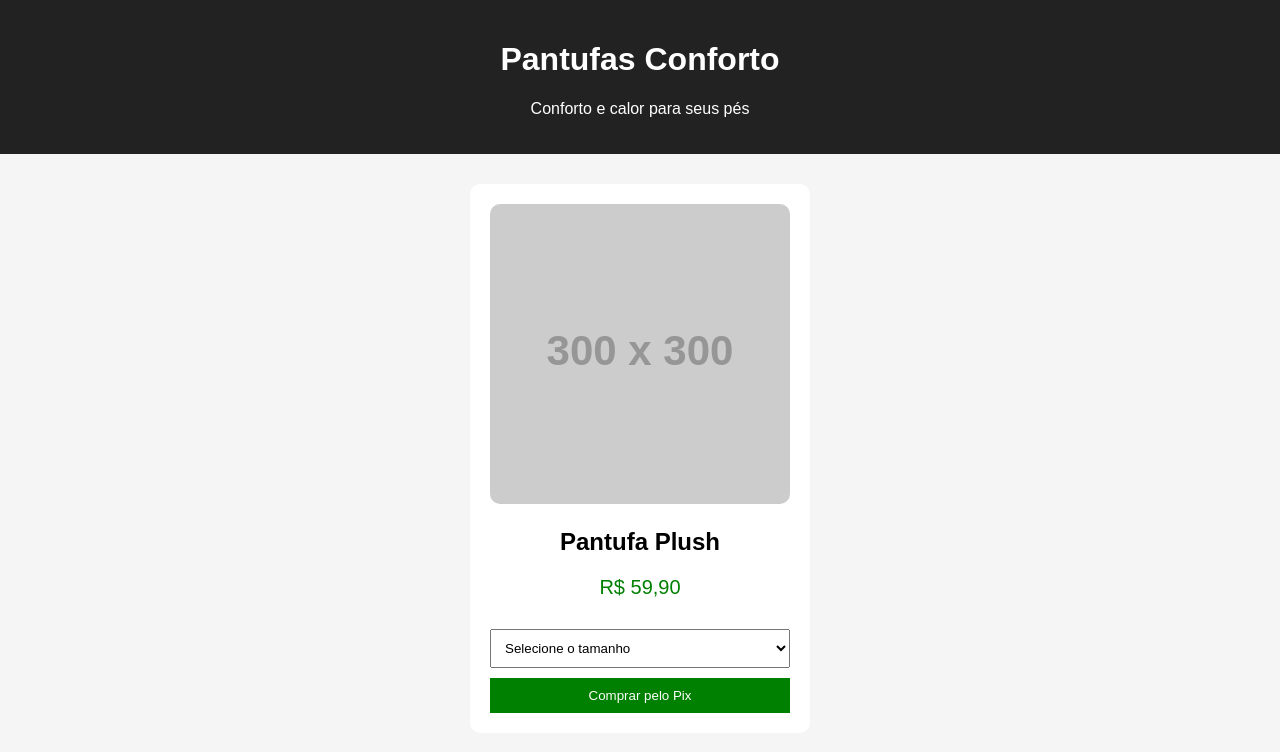
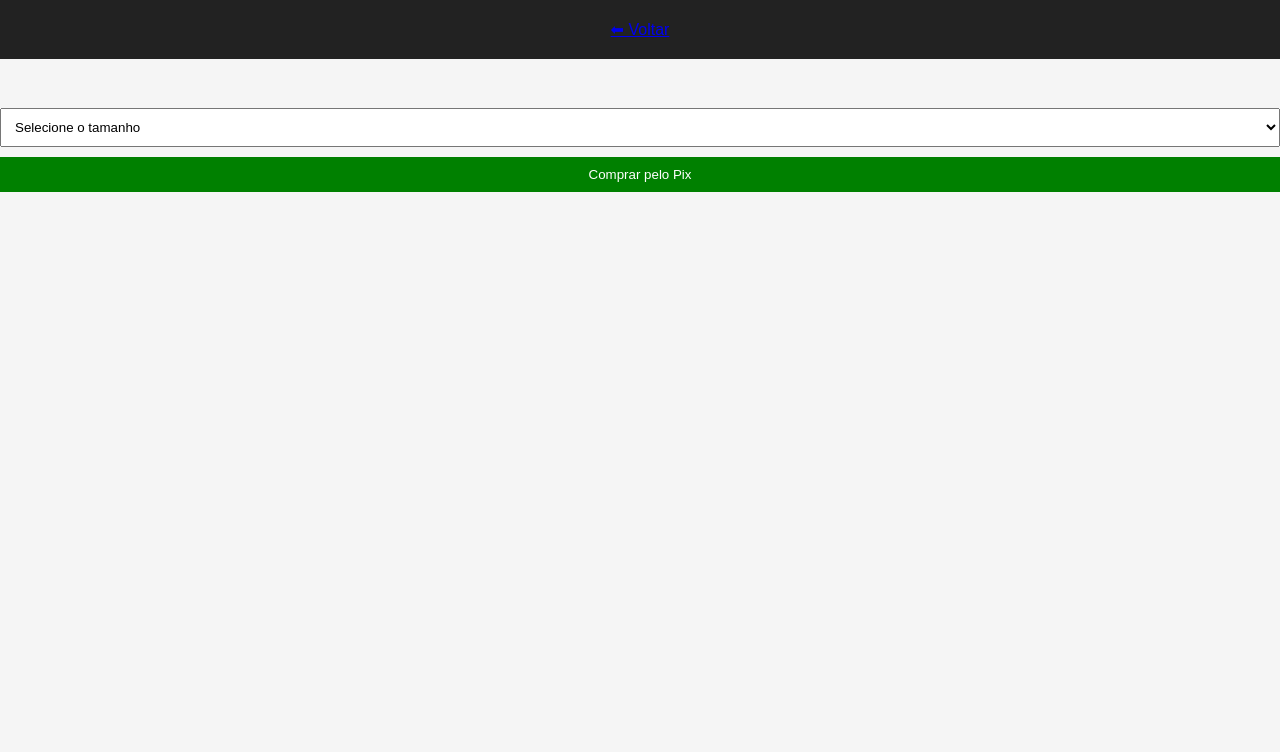
Before and after one commit to ha1rique/pantufas, a plain HTML site: page index.html in a window 1280 px wide. Drawn offline with Linux system fonts and the light colour scheme; placeholder pictures from the web are drawn by us.

Commit message:
Update index.html

```diff
--- a/index.html
+++ b/index.html
@@ -2,38 +2,27 @@
 <html lang="pt-BR">
 <head>
   <meta charset="UTF-8">
-  <title>Pantufas Conforto</title>
+  <title>Produto</title>
   <link rel="stylesheet" href="style.css">
 </head>
 <body>
 
 <header>
-  <h1>Pantufas Conforto</h1>
-  <p>Conforto e calor para seus pés</p>
+  <a href="index.html">⬅ Voltar</a>
 </header>
 
-<main class="produtos">
+<main class="produto-detalhe">
+  <img id="imgProduto">
+  <h1 id="nomeProduto"></h1>
+  <p id="precoProduto"></p>
 
-  <div class="produto">
-    <img src="https://via.placeholder.com/300" alt="Pantufa Plush">
-    <h2>Pantufa Plush</h2>
-    <p class="preco">R$ 59,90</p>
+  <select id="tamanho">
+    <option>Selecione o tamanho</option>
+    <option>34</option><option>35</option><option>36</option>
+    <option>37</option><option>38</option><option>39</option>
+  </select>
 
-    <select id="tamanho1">
-      <option>Selecione o tamanho</option>
-      <option>34</option>
-      <option>35</option>
-      <option>36</option>
-      <option>37</option>
-      <option>38</option>
-      <option>39</option>
-    </select>
-
-    <button onclick="comprar('Pantufa Plush', '59,90', 'tamanho1')">
-      Comprar pelo Pix
-    </button>
-  </div>
-
+  <button onclick="comprar()">Comprar pelo Pix</button>
 </main>
 
 <script src="script.js"></script>
```
